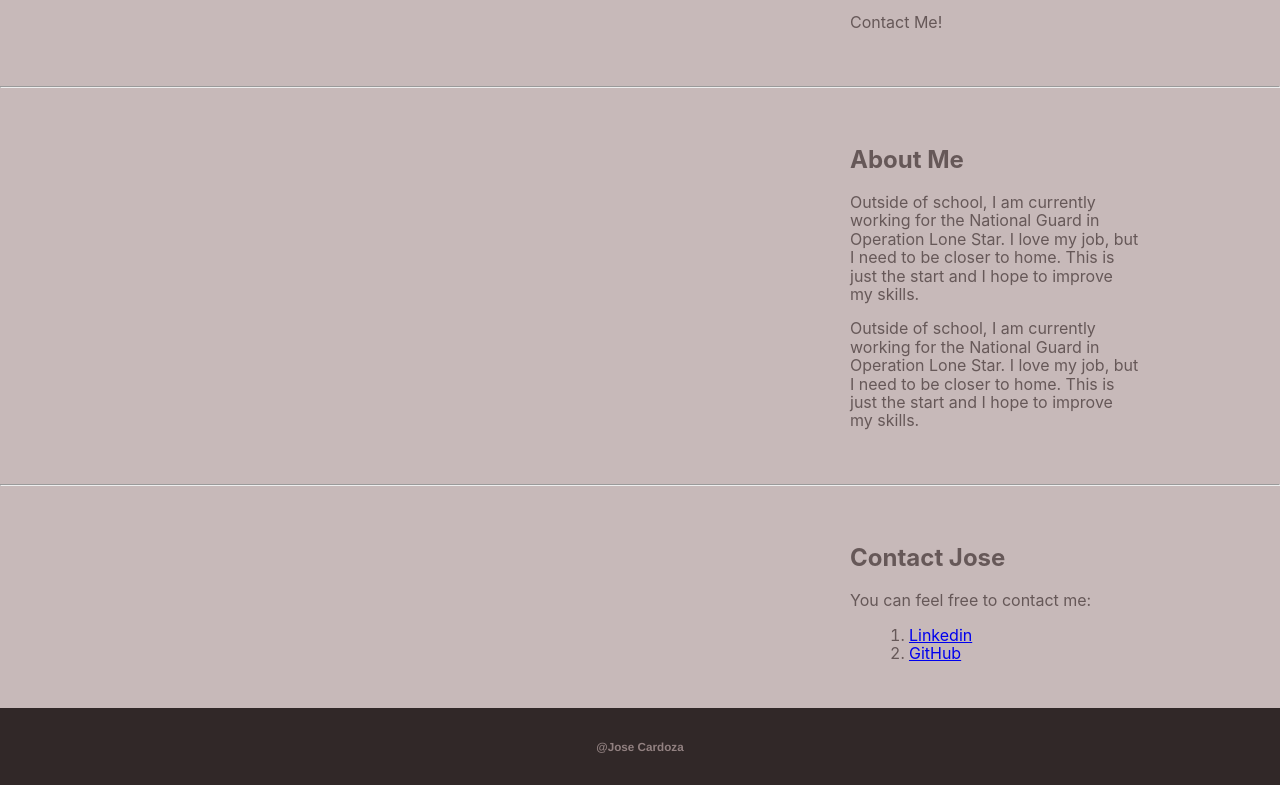
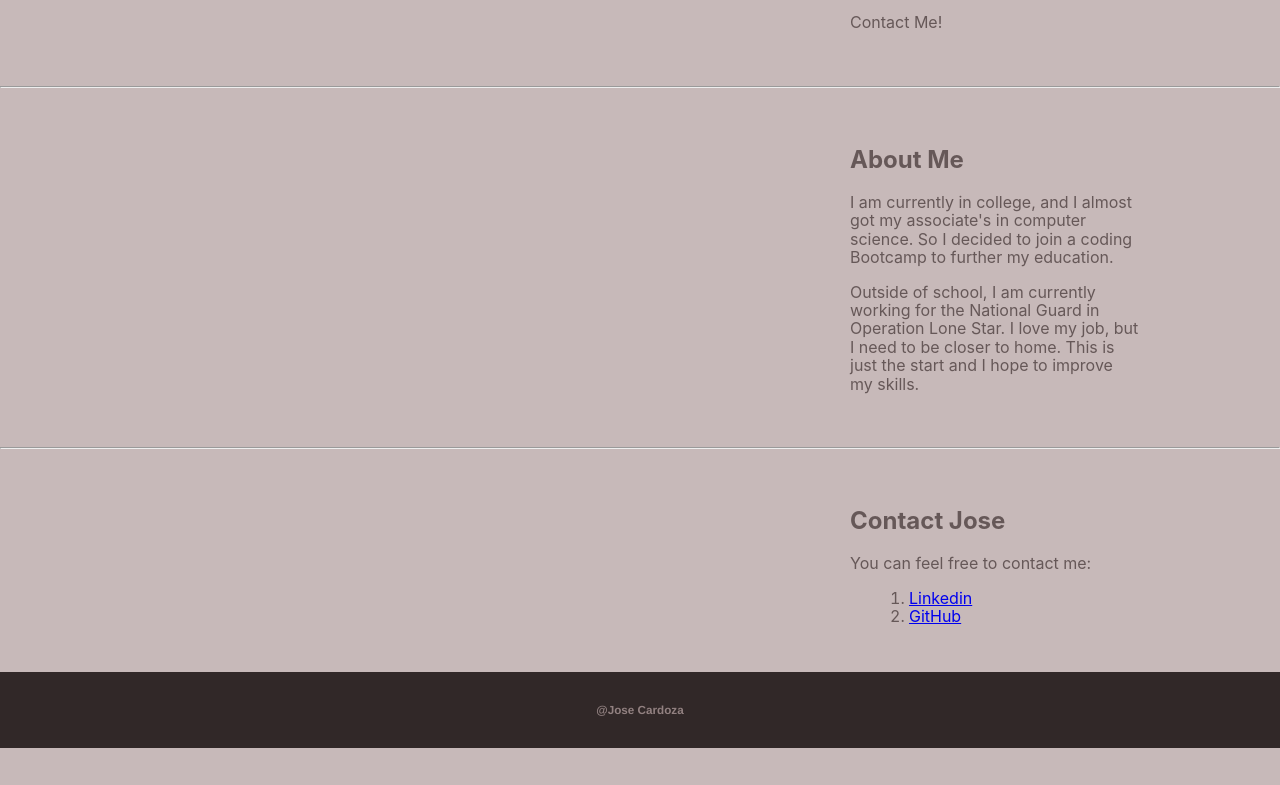
Before and after one commit to J-C-C-K/portfolio, a plain HTML site: page index.html in a window 1280 px wide. Shown: the part 722-1507 px from the top of the page. After the commit the page ends 1470 px from the top, so only its background shows below. Drawn offline with nearby package versions, Linux system fonts and the light colour scheme.

Commit message:
Update index.html

```diff
--- a/index.html
+++ b/index.html
@@ -46,7 +46,7 @@
           <article>
  <h2> About Me  </h2>
 
- <p>Outside of school, I am currently working for the National Guard in Operation Lone Star. I love my job, but I need to be closer to home. This is just the start and I hope to improve my skills.</p>
+ <p>I am currently in college, and I almost got my associate's in computer science. So I decided to join a coding Bootcamp to further my education.</p>
 
  <P>Outside of school, I am currently working for the National Guard in Operation Lone Star. I love my job, but I need to be closer to home. This is just the start and I hope to improve my skills.</P>
 
```
